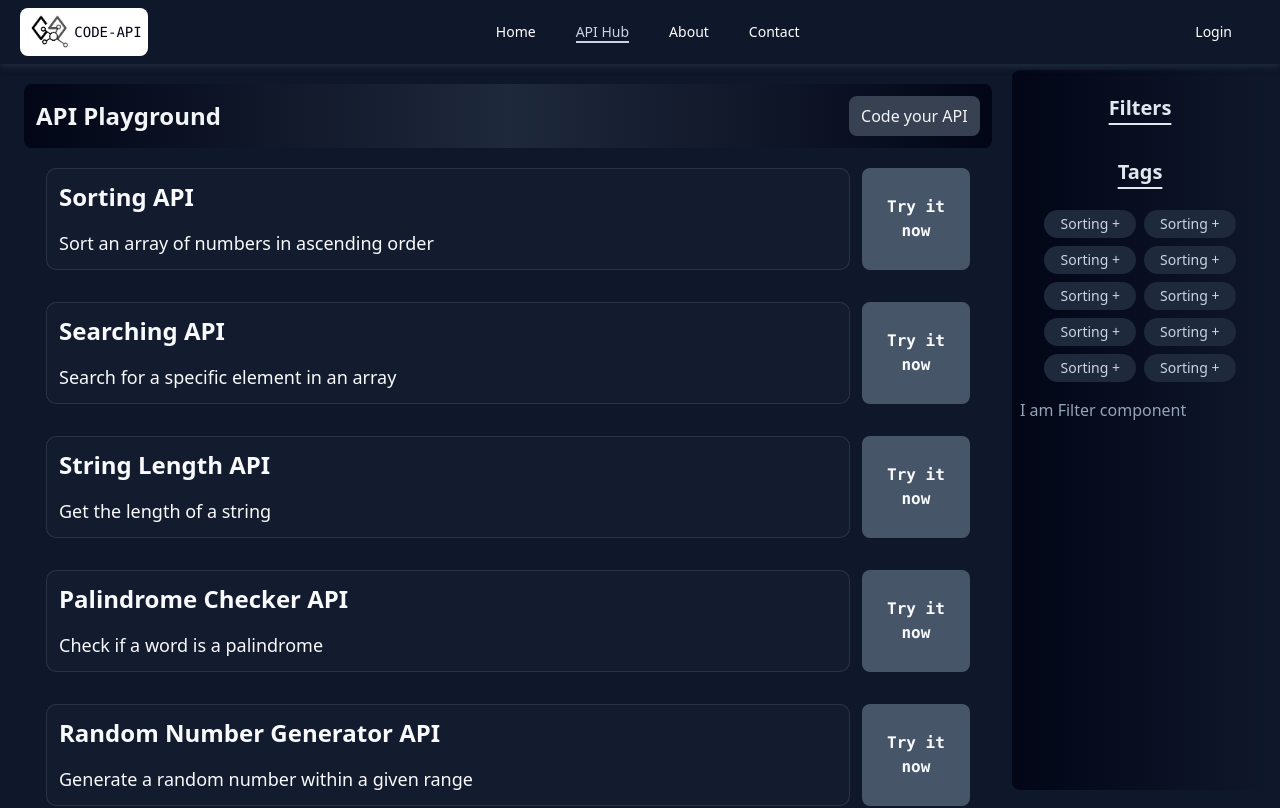
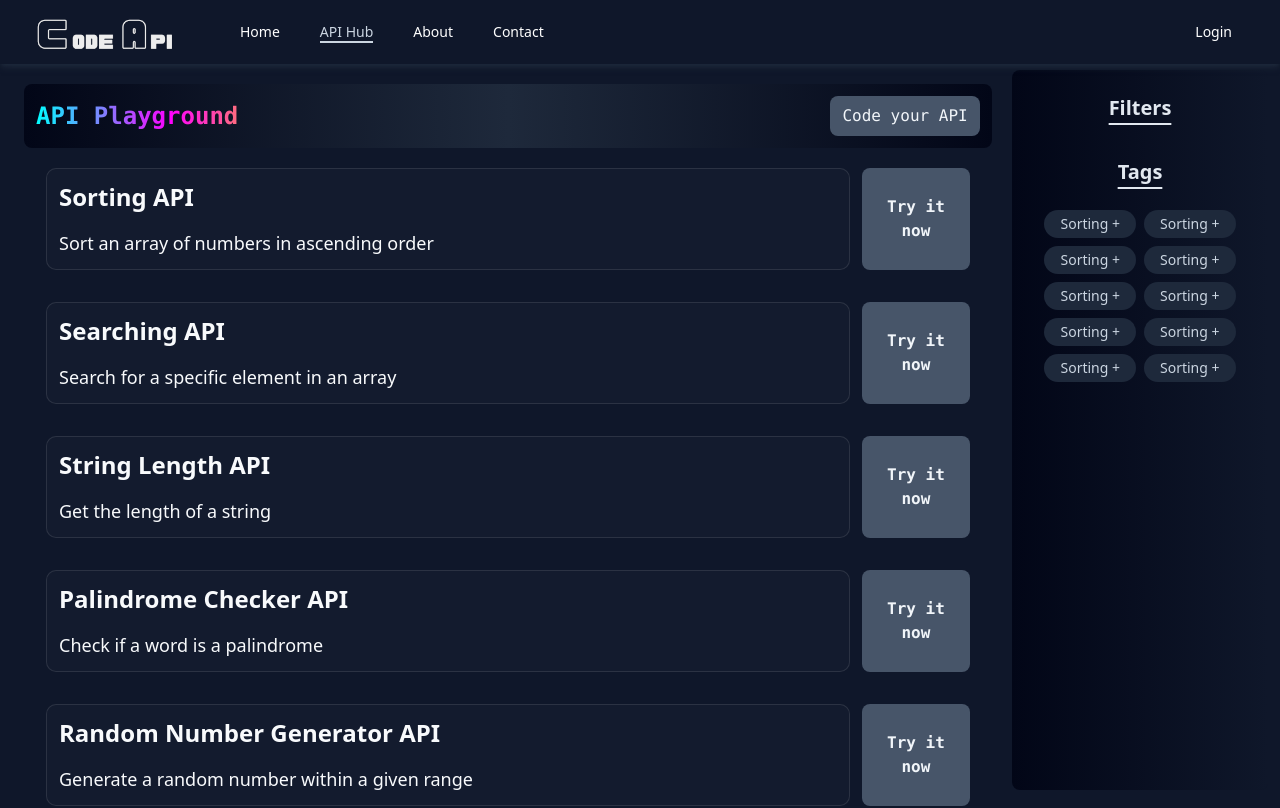
Before and after one commit to its-working/code-api, a Vue app: page /api-hub in a window 1280 px wide. Shown: the top 808 px of the page. Built offline with nearby package versions, Linux system fonts and the light colour scheme.

Commit message:
logo and ui fixed

```diff
--- a/src/components/main-components/navBar/Nav.vue
+++ b/src/components/main-components/navBar/Nav.vue
@@ -1,12 +1,9 @@
 <template>
   <div id="navBarContainer" class="fixed top-0 w-screen">
 
-    <div class="logo flex h-auto max-h-[3rem] w-32 mt-2 flex-row justify-center rounded-lg items-center ms-5 bg-white text-slate-950">
-      <img class="h-full" :src="require('../../../images/logo.png')">
-      <div class="label font-mono">CODE-API</div>
-    </div>
+      <img class="logo w-[9rem] absolute ms-[2rem] -translate-y-10" :src="require('../../../images/logo.png')">
 
-    <ul class="nav-items">
+    <ul class="nav-items ms-[12rem]">
       <LinkItem v-for="(route, key) in routes" :key="key" :itemName="route.name" :itemPath="route.path" />
     </ul>
     <ul class="nav-items">
--- a/src/components/view/apiHub/apiView/allApi.vue
+++ b/src/components/view/apiHub/apiView/allApi.vue
@@ -21,12 +21,3 @@
     },
   };
   </script>
-
-  <style>
-.cards{
-  display: flex;
-  flex-wrap: wrap;
-  gap: 8px;
-  width: calc(100% - 20px);
-}
- </style>
--- a/src/components/view/apiHub/apiView/apiView.vue
+++ b/src/components/view/apiHub/apiView/apiView.vue
@@ -5,7 +5,7 @@
       <p class="text-lg">{{ data.description }}</p>
     </div>
       <button
-        class="h-full bg-slate-600 rounded-lg ms-3 p-3 font-semibold font-mono hover:bg-slate-500"
+        class="h-full ms-3 font-semibold font-mono slate-btn-color"
       >
         Try it now
       </button>
@@ -30,36 +30,3 @@ export default {
   },
 };
 </script>
-
-<style>
-.card {
-  background-color: rgba(255, 255, 255, 0.02);
-  border-radius: 10px;
-  position: relative;
-  border: 1px solid rgba(255, 255, 255, 0.1);
-  cursor: pointer;
-}
-
-.card:hover::before {
-  opacity: 1;
-}
-
-.card::before {
-  background: radial-gradient(
-    800px circle at var(--mouse-x) var(--mouse-y),
-    rgba(160, 160, 160, 0.199),
-    transparent 40%
-  );
-
-  border-radius: inherit;
-  content: "";
-  opacity: 0;
-  height: 100%;
-  left: 0;
-  transition: opacity 500ms;
-  position: absolute;
-  top: 0px;
-  width: 100%;
-  z-index: 2;
-}
-</style>
--- a/src/components/view/apiHub/createApi/CreateApi.vue
+++ b/src/components/view/apiHub/createApi/CreateApi.vue
@@ -1,7 +1,7 @@
 <template>
   <div class="gradientCreateApiNav">
-    <div class="text-2xl font-bold text-gray-100">API Playground</div>
-    <div class="text-gray-100 ml-2 bg-gray-700 hover:bg-gray-600 font-medium p-2 rounded-lg px-3">Code your API</div>
+    <h1 class="text-2xl font-bold text-gray-100 font-mono magic">API Playground</h1>
+    <button class="ml-2 slate-btn-color font-medium font-mono">Code your API</button>
   </div>
 </template>
 
@@ -13,9 +13,3 @@
     },
   };
   </script>
-
-  <style>
-.gradientCreateApiNav{
-  @apply bg-gradient-to-r from-slate-950 via-slate-800 to-slate-950 mt-3 h-[4rem] text-gray-200 rounded-lg px-3 flex justify-between items-center
-}
-</style>
--- a/src/components/view/apiHub/filters/Filters.vue
+++ b/src/components/view/apiHub/filters/Filters.vue
@@ -7,7 +7,6 @@
       </div>
     </div>
     <TagsComponent />
-    <span class="text-slate-400">I am Filter component</span>
   </div>
 </template>
 
--- a/src/css/style.css
+++ b/src/css/style.css
@@ -1,3 +1,9 @@
+:root{
+  --gold: #FFD700
+  --cyan: #00FFFF
+  --magenta: #FF00FF
+}
+
 .nav-link {
   @apply border-slate-400 hover:border-b-2 ease-in duration-75 hover:text-slate-400;
 }
@@ -31,3 +37,75 @@
 .tags .tag{
     @apply bg-slate-800 font-medium hover:bg-slate-600 text-slate-300 w-fit p-1 px-4 m-1 rounded-full text-sm
 }
+.slate-btn-color{
+  @apply text-slate-100 bg-slate-600 duration-300 ease-in-out hover:bg-slate-500 p-2 rounded-lg px-3
+}
+/* Card animation starts */
+.cards{
+  display: flex;
+  flex-wrap: wrap;
+  gap: 8px;
+  width: calc(100% - 20px);
+}
+
+.card {
+  background-color: rgba(255, 255, 255, 0.02);
+  border-radius: 10px;
+  position: relative;
+  border: 1px solid rgba(255, 255, 255, 0.1);
+  cursor: pointer;
+}
+
+.card:hover::before {
+  opacity: 1;
+}
+
+.gradientCreateApiNav{
+  @apply bg-gradient-to-r from-slate-950 via-slate-800 to-slate-950 mt-3 h-[4rem] text-gray-200 rounded-lg px-3 flex justify-between items-center
+}
+
+.card::before {
+  background: radial-gradient(
+    800px circle at var(--mouse-x) var(--mouse-y),
+    rgba(160, 160, 160, 0.199),
+    transparent 40%
+  );
+
+  border-radius: inherit;
+  content: "";
+  opacity: 0;
+  height: 100%;
+  left: 0;
+  transition: opacity 500ms;
+  position: absolute;
+  top: 0px;
+  width: 100%;
+  z-index: 2;
+}
+/* Card animation ends */
+
+/* Gradient text animation starts */
+@keyframes background-pan {
+  from{
+    background-position: 0% center;
+  }
+  to{
+    background-position: -200% center;
+  }
+}
+
+.magic {
+  animation: background-pan 3s linear infinite;
+  background: linear-gradient(
+    to right,
+   #FFD700,
+   #00FFFF,
+   #FF00FF,
+   #FFD700
+    );
+  background-size: 200%;
+  -webkit-background-clip: text;
+  -webkit-text-fill-color: transparent;
+  white-space: nowrap;
+}
+/* Gradient text animation ends */
--- a/vue.config.js
+++ b/vue.config.js
@@ -1,3 +1,4 @@
-module.exports = {
-  publicPath: process.env.NODE_ENV === "production" ? "/REPO_NAME/" : "/",
-};
+const { defineConfig } = require('@vue/cli-service')
+module.exports = defineConfig({
+  transpileDependencies: true
+})
```
Also changed, not shown: src/images/logo.png, 6 other files (tests, documents, lock files or other folders).
